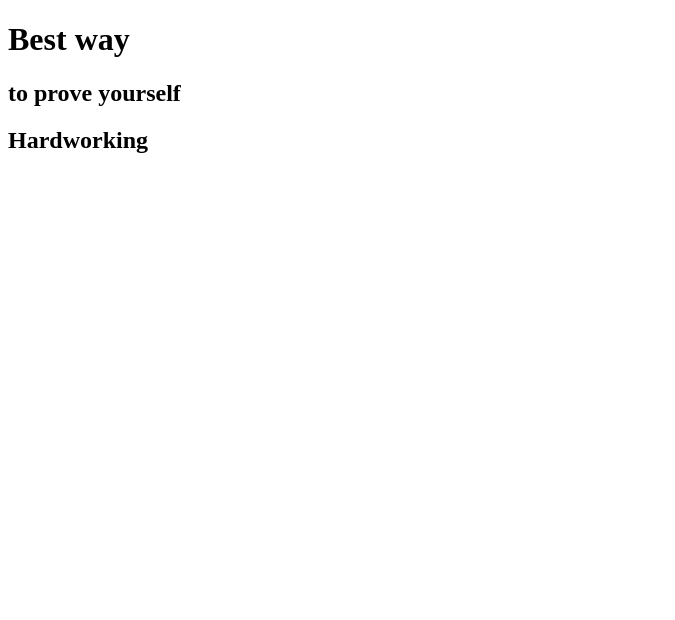
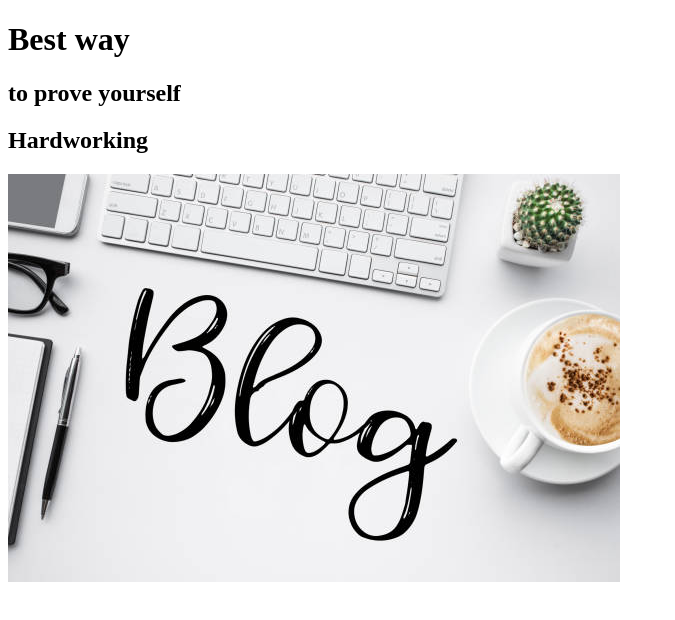
Before and after one commit to humayra15/my-fourth-repo, a plain HTML site: page index.html in a window 1280 px wide. Shown: the whole page, without its empty margins (0-675 px from the left). Drawn offline with Linux system fonts and the light colour scheme.

Commit message:
picture added

```diff
--- a/index.html
+++ b/index.html
@@ -10,5 +10,6 @@
     <h1>Best way</h1>
     <h2>to prove yourself</h2>
     <h2>Hardworking</h2>
+    <img src="blog.jpg" alt="pic">
 </body>
 </html>
```
Also changed, not shown: blog.jpg (added).
